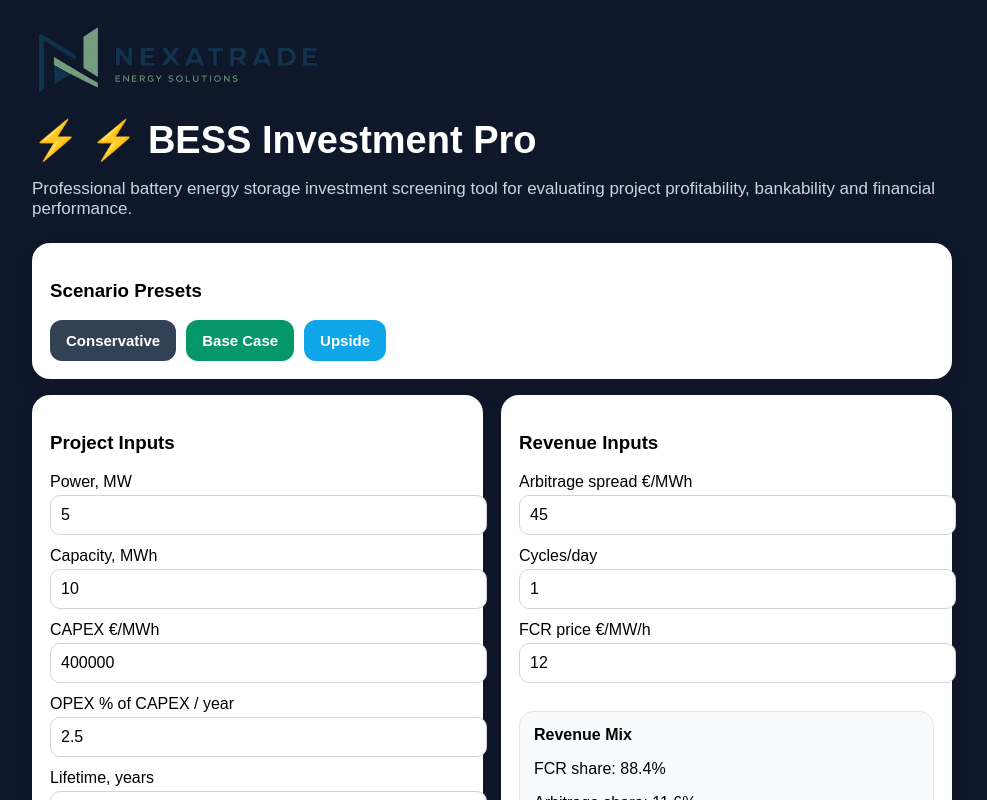
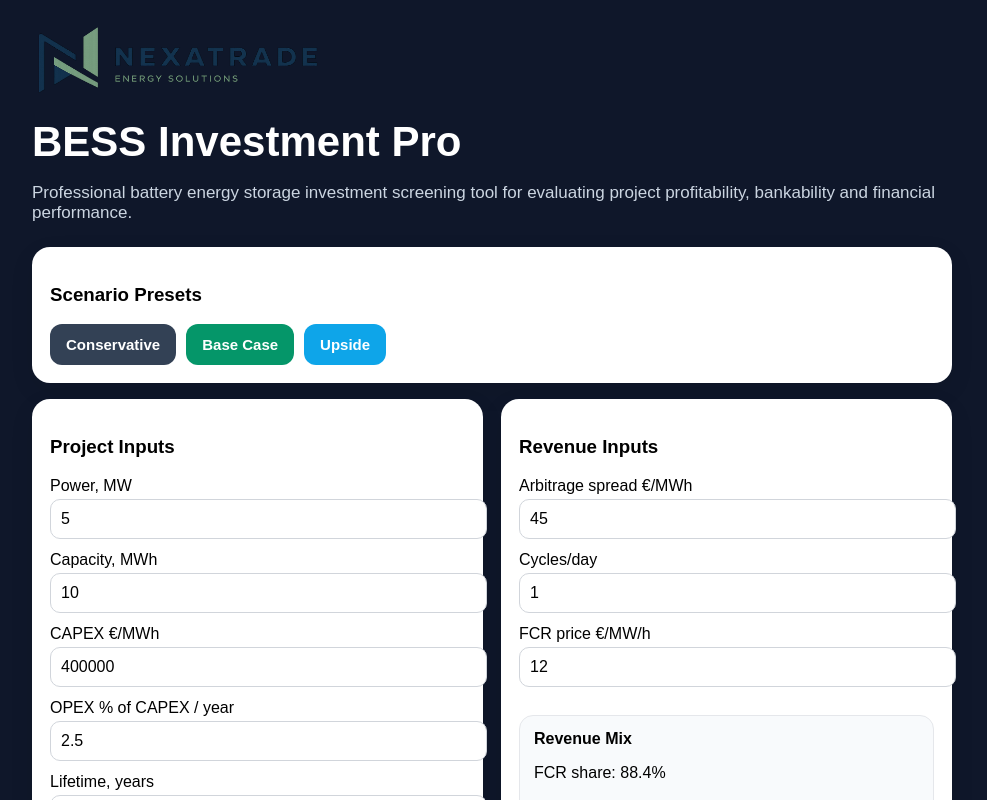
Before and after one commit to Jocke75-hub/nordic-bess-pro, a Next.js app: page / in a window 1280 px wide. Shown: the top 800 px of the page, without its empty margins (148-1135 px from the left). Built offline with nearby package versions, Linux system fonts and the light colour scheme.

Commit message:
Update page.js

```diff
--- a/app/page.js
+++ b/app/page.js
@@ -440,7 +440,9 @@ doc.text(
     marginBottom: "18px"
   }}
 />
-          <h1 style={{ fontSize: "38px", margin: "0 0 8px" }}>⚡ ⚡ BESS Investment Pro</h1>
+          <h1 style={{ fontSize: "42px", margin: "0 0 8px" }}>
+  BESS Investment Pro
+</h1>
           <p style={{ color: "#cbd5e1", fontSize: "17px" }}>
             Professional battery energy storage investment screening tool for evaluating project profitability, bankability and financial performance.
           </p>
```
